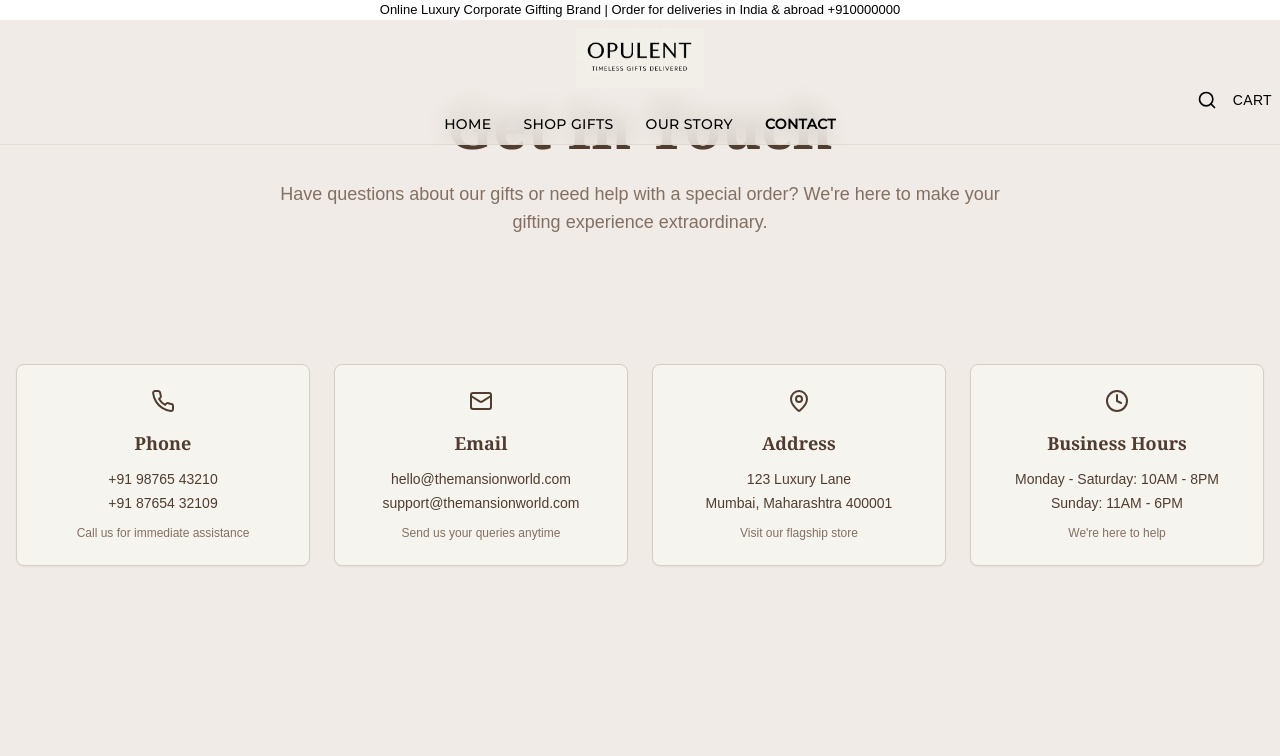
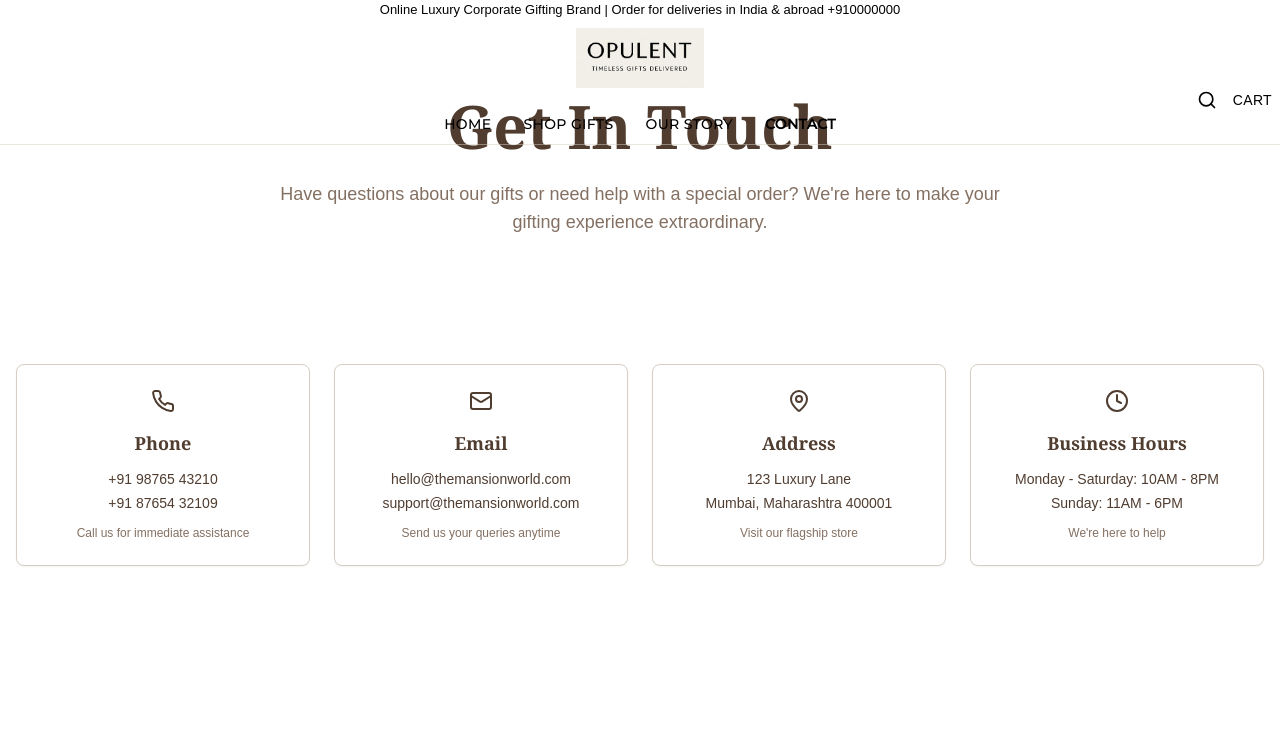
Before and after one commit to Aryan919680/mansion-world-replica, a React (Vite) app: page /contact in a window 1280 px wide. Shown: the top 756 px of the page. Built offline with nearby package versions, Linux system fonts and the light colour scheme; a web font is replaced by a local one.

Commit message:
Refactor: Set background to white
Remove background color CSS from the entire website, setting it to white.

```diff
--- a/src/components/BrandStatement.tsx
+++ b/src/components/BrandStatement.tsx
@@ -1,6 +1,6 @@
 export const BrandStatement = () => {
   return (
-    <section className="px-4 py-12 bg-white text-gray-800">
+    <section className="px-4 py-12 text-gray-800">
       <div className="max-w-4xl mx-auto text-center">
         <h2 className="text-[20px] font-heading  mb-6">Your Gifting Destination</h2>
         <p className="text-base sm:text-lg leading-relaxed">
--- a/src/components/Header.tsx
+++ b/src/components/Header.tsx
@@ -12,9 +12,9 @@ export const Header = () => {
   const isActive = (path: string) => location.pathname === path;
 
   return (
-    <header className="fixed top-0 left-0 right-0 z-50 bg-background/80 backdrop-blur-md border-b border-border/50">
+    <header className="fixed top-0 left-0 right-0 z-50 border-b border-border/50">
 
-        <div className='flex justify-center text-[13px] bg-white w-full text-black'>
+        <div className='flex justify-center text-[13px] w-full text-black'>
           <span>Online Luxury Corporate Gifting Brand | Order for deliveries in India & abroad +910000000</span>
         </div>
       <div className="container mx-auto px-2 py-2">
--- a/src/index.css
+++ b/src/index.css
@@ -9,16 +9,16 @@ All colors MUST be HSL for perfect theming.
 
 @layer base {
   :root {
-    /* Warm elegant palette matching the original */
-    --background: 35 25% 92%;
+    /* White background system */
+    --background: 0 0% 100%;
     --foreground: 25 25% 25%;
 
     /* Card system */
-    --card: 40 30% 95%;
+    --card: 0 0% 100%;
     --card-foreground: 25 25% 25%;
 
     /* Popover system */
-    --popover: 40 30% 95%;
+    --popover: 0 0% 100%;
     --popover-foreground: 25 25% 25%;
 
     /* Royal blue primary palette */
@@ -84,15 +84,15 @@ All colors MUST be HSL for perfect theming.
   }
 
   .dark {
-    /* Dark elegant theme */
-    --background: 25 25% 15%;
-    --foreground: 35 25% 90%;
+    /* White theme (same as light) */
+    --background: 0 0% 100%;
+    --foreground: 25 25% 25%;
 
-    --card: 25 25% 18%;
-    --card-foreground: 35 25% 90%;
+    --card: 0 0% 100%;
+    --card-foreground: 25 25% 25%;
 
-    --popover: 25 25% 18%;
-    --popover-foreground: 35 25% 90%;
+    --popover: 0 0% 100%;
+    --popover-foreground: 25 25% 25%;
 
     --primary: 230 65% 45%;
     --primary-foreground: 0 0% 100%;
```
